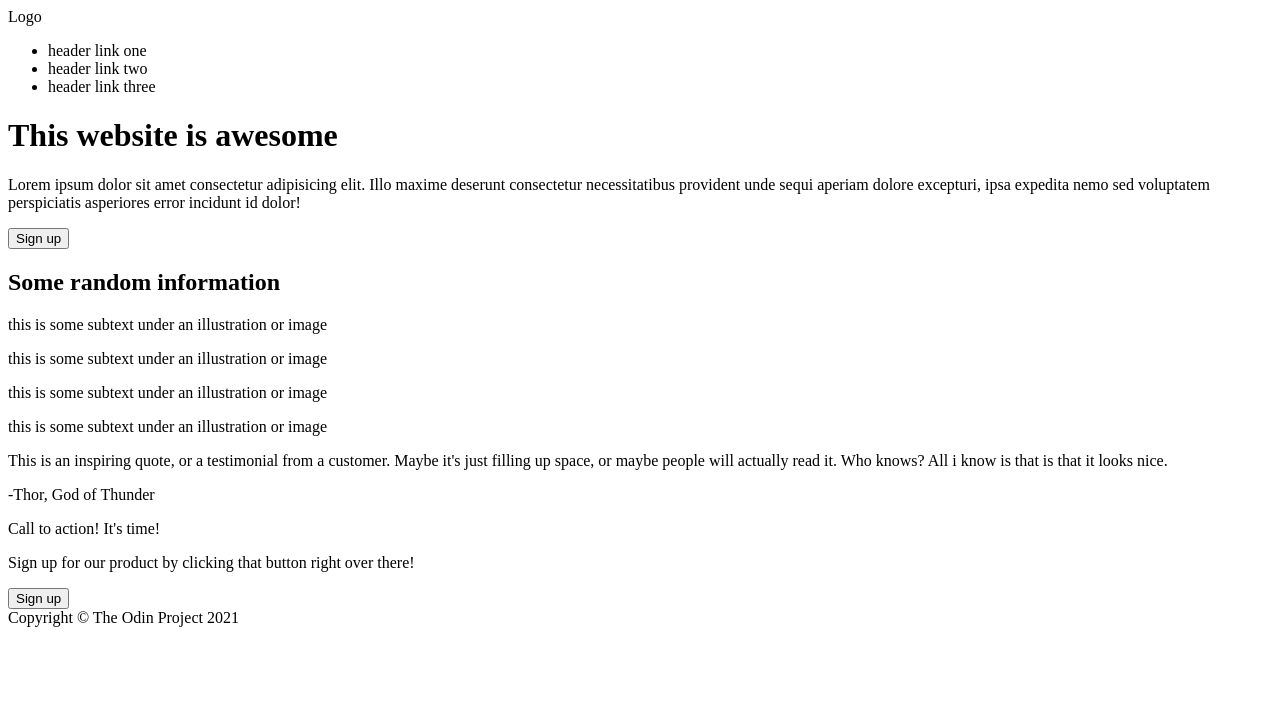
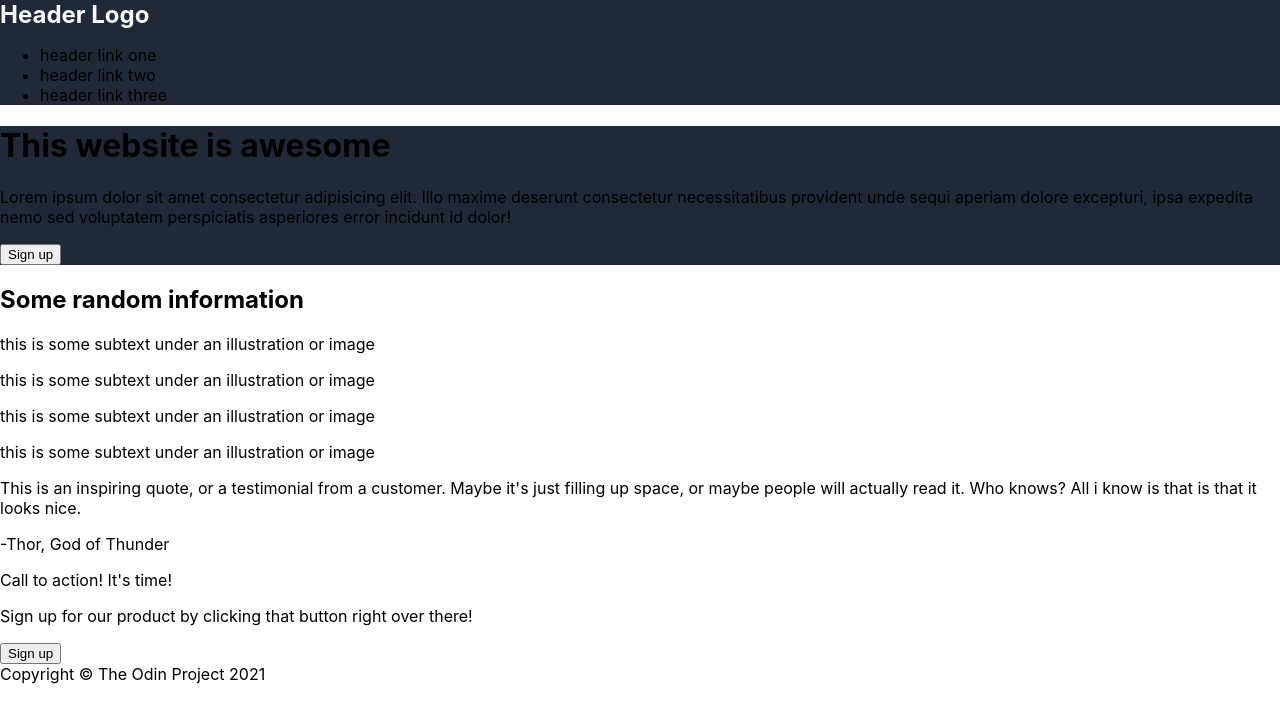
Before and after one commit to tomaszwasik31/landing-page, a plain HTML site: page index.html in a window 1280 px wide. Drawn offline with Linux system fonts and the light colour scheme.

Commit message:
spellind fixed, css code start

```diff
--- a/css/style.css
+++ b/css/style.css
@@ -0,0 +1,16 @@
+body {
+  margin: 0px;
+  font-family: -apple-system, BlinkMacSystemFont, "Segoe UI", Roboto, Oxygen,
+    Ubuntu, Cantarell, "Open Sans", "Helvetica Neue", sans-serif;
+}
+
+nav,
+header {
+  background-color: #1f2937;
+}
+
+.logo {
+  color: #f9faf8;
+  font-size: 24px;
+  font-weight: bold;
+}
--- a/index.html
+++ b/index.html
@@ -10,7 +10,7 @@
   <body>
     <nav>
       <div class="navbar">
-        <div class="logo">Logo</div>
+        <div class="logo">Header Logo</div>
         <div class="nav-links-wrapper">
           <ul class="nav-links">
             <li>header link one</li>
```
